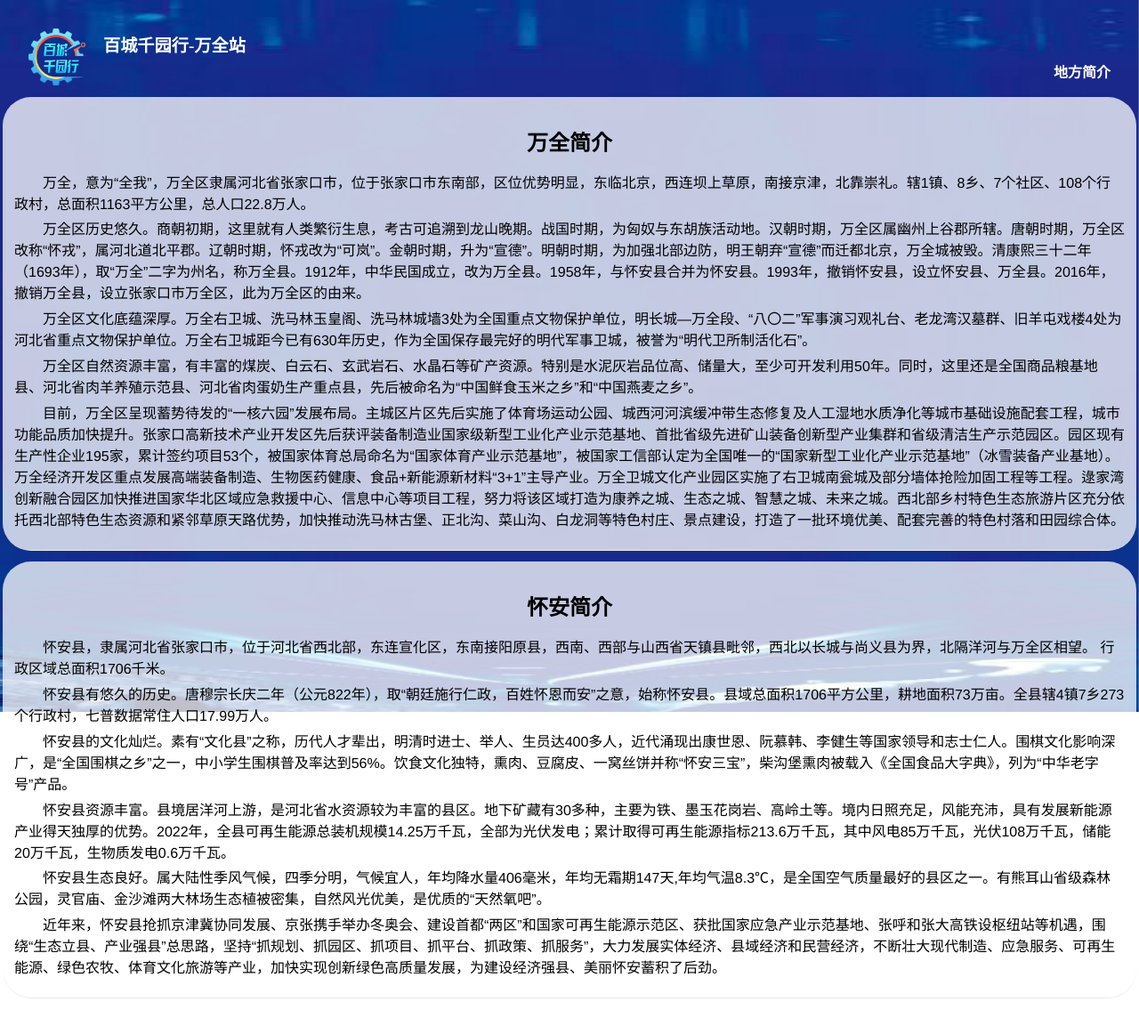
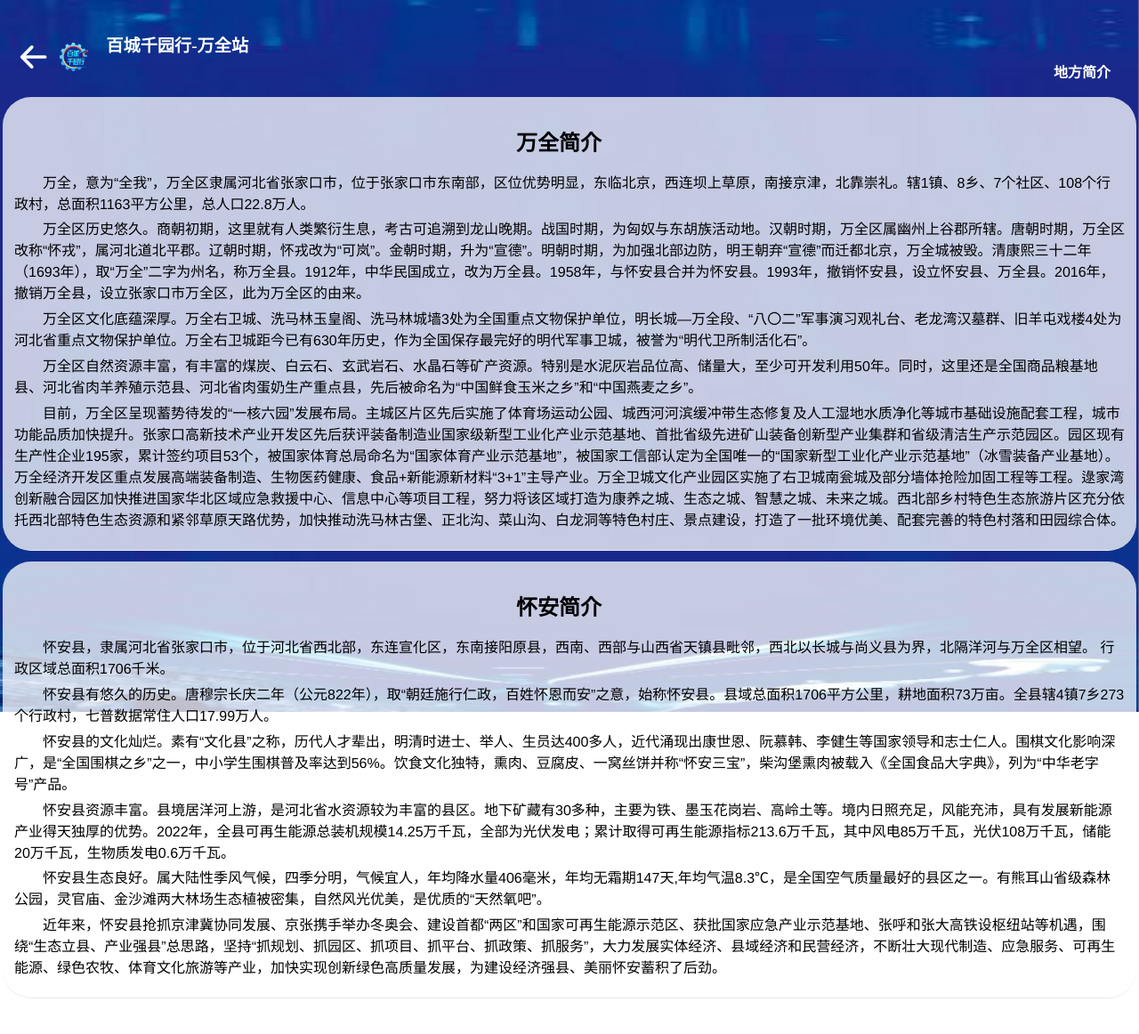
Before and after one commit to libin47/SigninBaiChengQianYuan, a Python web app: template app/templates/wanquan.html in a window 1280 px wide. Shown: the top 1162 px of the page at 89% size. Run offline with Jinja, Linux system fonts and the light colour scheme; the template is opened without the code that fills it, so the values that code supplies are empty.

Commit message:
万全v7

```diff
--- a/app/static/mymain.css
+++ b/app/static/mymain.css
@@ -89,8 +89,9 @@ footer .container .content img {
 }
 .home-title > .logo-right{
     margin: auto;
-    width: 3rem;
+    height: 1rem;
     float: right;
+    padding-right: 0.61rem;
 }
 .home-title > .head-text {
     text-align: left;
@@ -108,16 +109,22 @@ footer .container .content img {
 .title {
     height: 4rem;
     padding: 2rem;
+    padding-left: 0.5rem;
     padding-bottom: 0px;
     display: flex;
     align-items: center;
 }
-
+.title > svg{
+    height: 4rem;
+    width: 4rem;
+    color: white;
+}
 .logo {
     margin: auto;
     height: 4rem;
     width: 4rem;
-
+    height: 2rem;
+    width: 2rem;
 }
 .title .head-text {
     text-align: left;
--- a/app/templates/chengche.html
+++ b/app/templates/chengche.html
@@ -13,6 +13,9 @@
 <body>
     <div class="background"></div>
     <div class="title" onclick="tohome()">
+        <svg xmlns="http://www.w3.org/2000/svg" width="16" height="16" fill="currentColor" class="bi bi-arrow-left-short" viewBox="0 0 16 16">
+          <path fill-rule="evenodd" d="M12 8a.5.5 0 0 1-.5.5H5.707l2.147 2.146a.5.5 0 0 1-.708.708l-3-3a.5.5 0 0 1 0-.708l3-3a.5.5 0 1 1 .708.708L5.707 7.5H11.5a.5.5 0 0 1 .5.5z"/>
+        </svg>
         <img class="logo" src="../static/百城千园行.png"/>
         <a class="head-text">
             <div class="head-text-main">百城千园行-万全站</div>
--- a/app/templates/huiyixuzhi.html
+++ b/app/templates/huiyixuzhi.html
@@ -13,6 +13,9 @@
 <body>
     <div class="background"></div>
     <div class="title" onclick="tohome()">
+        <svg xmlns="http://www.w3.org/2000/svg" width="16" height="16" fill="currentColor" class="bi bi-arrow-left-short" viewBox="0 0 16 16">
+          <path fill-rule="evenodd" d="M12 8a.5.5 0 0 1-.5.5H5.707l2.147 2.146a.5.5 0 0 1-.708.708l-3-3a.5.5 0 0 1 0-.708l3-3a.5.5 0 1 1 .708.708L5.707 7.5H11.5a.5.5 0 0 1 .5.5z"/>
+        </svg>
         <img class="logo" src="../static/百城千园行.png"/>
         <a class="head-text">
             <div class="head-text-main">百城千园行-万全站</div>
--- a/app/templates/index.html
+++ b/app/templates/index.html
@@ -19,6 +19,7 @@
             <div class="head-text-main">工赋园区·数智未来</div>
         </a>
         <img class="logo-right" src="../static/liantong.png"/>
+        <img class="logo-right" src="../static/logo2.png"/>
     </div>
 <!--    <div class="title-space"><div class="title-space-sub"></div></div>-->
 
--- a/app/templates/timeanpai.html
+++ b/app/templates/timeanpai.html
@@ -16,6 +16,9 @@
 <body>
 	<div class="background"></div>
     <div class="title"  onclick="tohome()">
+        <svg xmlns="http://www.w3.org/2000/svg" width="16" height="16" fill="currentColor" class="bi bi-arrow-left-short" viewBox="0 0 16 16">
+          <path fill-rule="evenodd" d="M12 8a.5.5 0 0 1-.5.5H5.707l2.147 2.146a.5.5 0 0 1-.708.708l-3-3a.5.5 0 0 1 0-.708l3-3a.5.5 0 1 1 .708.708L5.707 7.5H11.5a.5.5 0 0 1 .5.5z"/>
+        </svg>
         <img class="logo" src="../static/百城千园行.png"/>
         <a class="head-text">
             <div class="head-text-main">百城千园行-万全站</div>
--- a/app/templates/wanquan.html
+++ b/app/templates/wanquan.html
@@ -13,6 +13,9 @@
 <body>
     <div class="background"></div>
     <div class="title" onclick="tohome()">
+        <svg xmlns="http://www.w3.org/2000/svg" width="16" height="16" fill="currentColor" class="bi bi-arrow-left-short" viewBox="0 0 16 16">
+          <path fill-rule="evenodd" d="M12 8a.5.5 0 0 1-.5.5H5.707l2.147 2.146a.5.5 0 0 1-.708.708l-3-3a.5.5 0 0 1 0-.708l3-3a.5.5 0 1 1 .708.708L5.707 7.5H11.5a.5.5 0 0 1 .5.5z"/>
+        </svg>
         <img class="logo" src="../static/百城千园行.png"/>
         <a class="head-text">
             <div class="head-text-main">百城千园行-万全站</div>
--- a/app/templates/weather.html
+++ b/app/templates/weather.html
@@ -13,6 +13,9 @@
 <body>
     <div class="background"></div>
     <div class="title" onclick="tohome()">
+        <svg xmlns="http://www.w3.org/2000/svg" width="16" height="16" fill="currentColor" class="bi bi-arrow-left-short" viewBox="0 0 16 16">
+          <path fill-rule="evenodd" d="M12 8a.5.5 0 0 1-.5.5H5.707l2.147 2.146a.5.5 0 0 1-.708.708l-3-3a.5.5 0 0 1 0-.708l3-3a.5.5 0 1 1 .708.708L5.707 7.5H11.5a.5.5 0 0 1 .5.5z"/>
+        </svg>
         <img class="logo" src="../static/百城千园行.png"/>
         <a class="head-text">
             <div class="head-text-main">百城千园行-万全站</div>
```
Also changed, not shown: app/static/logo2.png (added).
